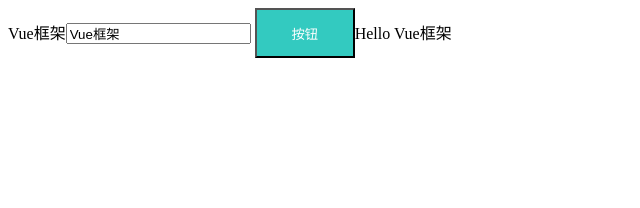
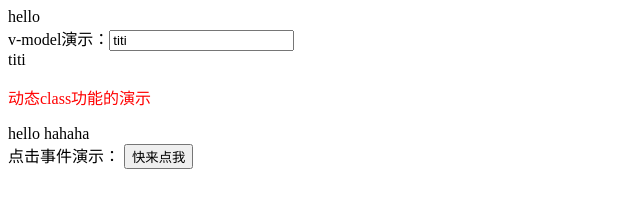
Before and after one commit to Zero-jian/Vue, a plain HTML site: page index.html in a window 1280 px wide. Shown: the whole page, without its empty margins (0-640 px from the left). Drawn offline with Linux system fonts and the light colour scheme.

Commit message:
'完成Vue的基础功能开发'

```diff
--- a/index.html
+++ b/index.html
@@ -6,66 +6,61 @@
     <meta http-equiv="X-UA-Compatible" content="ie=edge">
     <title>基于MVVM框架实现简易Vue</title>
     <style>
-        .my-color {
-            background: rgb(51, 202, 192);
-            color: #fff;
+        .blue {
+            color: blue;
         }
-
-        .you {
-            background: #000;
-            color: #fff;
-        }
-
-        .have {
-            background: #abdead;
-            color: #fff;
-        }
-
-        .normal {
-            width: 100px;
-            height: 50px;
+        .red {
+            color: red;
         }
     </style>
 </head>
 <body>
     <div id="app">
-        {{title}}
-        <input type="text" v-model="title" v-on:click="good">
-        <button v-bind:class="btn" class="normal">按钮</button>
-        {{world}}
+        双向绑定演示：{{str}}<br>
+        v-model演示：<input type="text" v-model="dog.name"><br>
+        多层级属性演示：{{dog.name}}<br>
+        <p v-bind:class="className" class="abc">
+            动态class功能的演示
+        </p>
+        计算属性演示：{{getComputedValue}}<br>
+        点击事件演示： <button v-on:click="clickBtn">快来点我</button>
     </div>
     <script src="./js/Observer.js"></script>
     <script src="./js/Dep.js"></script>
     <script src="./js/Watch.js"></script>
     <script src="./js/Complie.js"></script>
     <script src="./js/Vue.js"></script>
-    <script>
+    <script type="text/javascript">
         let vue = new Vue({
             el: '#app',
             data: {
-                title: "Vue框架",
-                vue: {
-                    name: 'Hello Vue'
+                str: 'jackie',
+                dog: {
+                    name: 'titi'
                 },
-                btn: 'my-color'
+                className: 'blue'
             },
-            methods: {
-                good() {
-                    console.log("Hello")
+            watch: {
+                str: function() {
+                    console.log('data.str被修改成了', this.str);
                 }
             },
             computed: {
-                world: function() {
-                    return 'Hello ' + this.title;
+                getComputedValue: function() {
+                    return this.str + ' ' + 'hahaha';
                 }
             },
-            watch: {
-                title() {
-                    console.log('值被改变了')
+            methods: {
+                clickBtn: function(e) {
+                    alert("你被点击了");
                 }
             }
         })
         window.vue = vue;
+        setTimeout(function() {
+            this.vue.data.className = 'red';
+            this.vue.data.str = 'hello';
+        }, 3000);
     </script>
 </body>
 </html>
```
Also changed, not shown: 1 other file.
